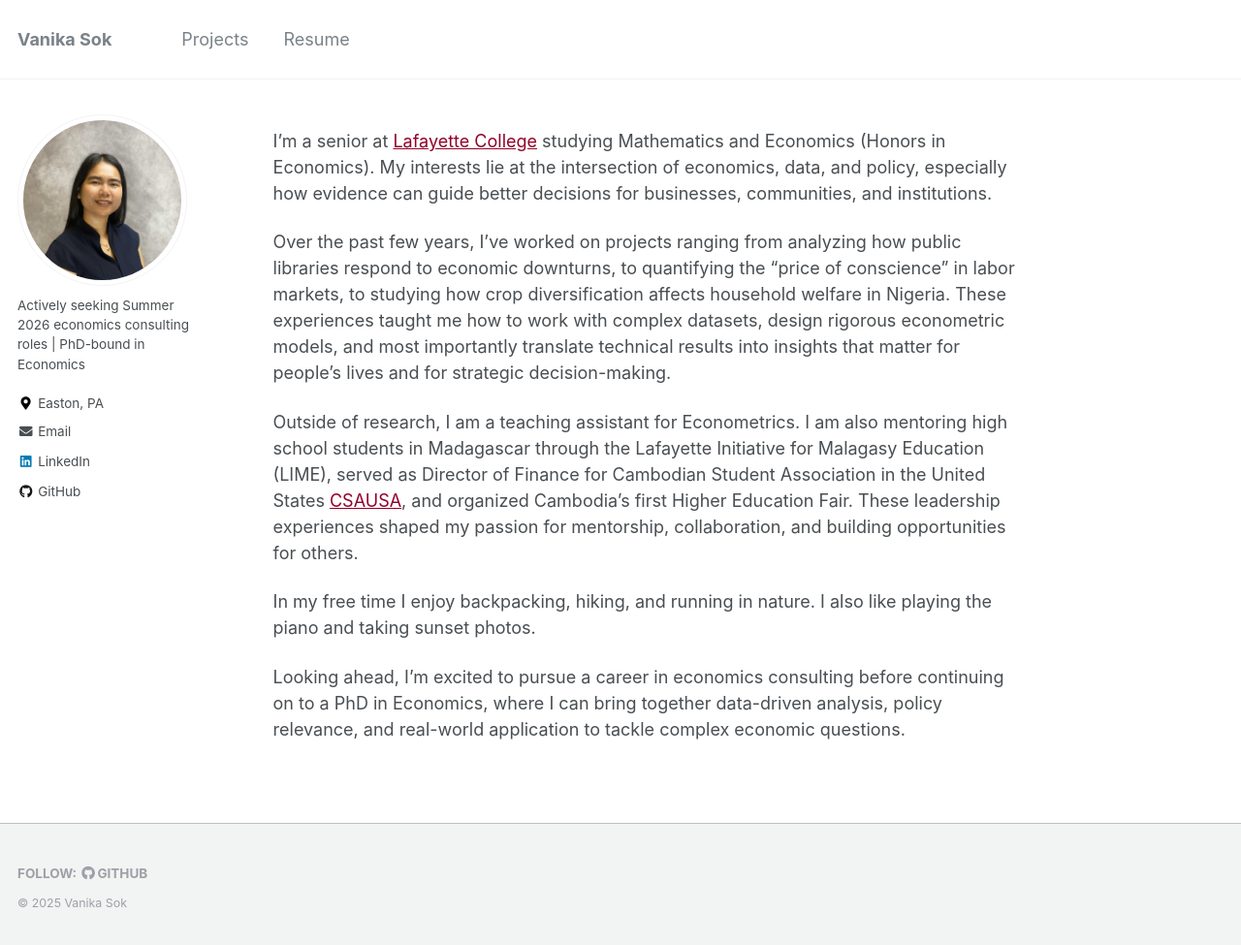
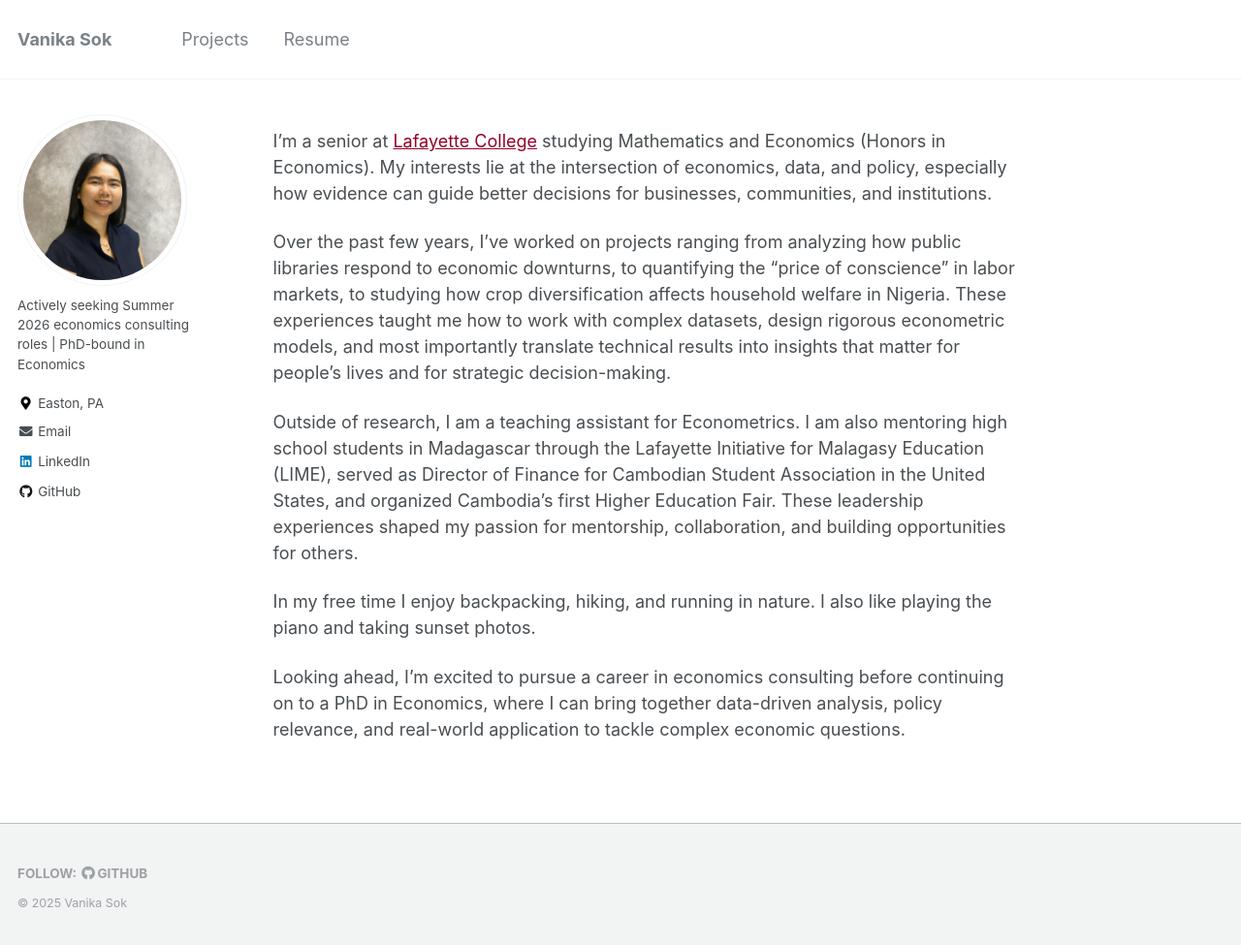
Before and after one commit to Vanika24/Vanika24.github.io, a Jekyll site: the page built from _pages/about.md, in a window 1280 px wide and 978 px high. Shown: the top 975 px of the window at 97% size. Built offline with Jekyll 4.4.1, drawn with Linux system fonts in a browser that asks for light colours.

Commit message:
Update about.md

```diff
--- a/_pages/about.md
+++ b/_pages/about.md
@@ -11,7 +11,7 @@ I’m a senior at [Lafayette College](https://www.lafayette.edu/) studying Mathe
 
 Over the past few years, I’ve worked on projects ranging from analyzing how public libraries respond to economic downturns, to quantifying the “price of conscience” in labor markets, to studying how crop diversification affects household welfare in Nigeria. These experiences taught me how to work with complex datasets, design rigorous econometric models, and most importantly translate technical results into insights that matter for people’s lives and for strategic decision-making.
 
-Outside of research, I am a teaching assistant for Econometrics. I am also mentoring high school students in Madagascar through the Lafayette Initiative for Malagasy Education (LIME), served as Director of Finance for Cambodian Student Association in the United States [CSAUSA](https://www.csainusa.com/), and organized Cambodia’s first Higher Education Fair. These leadership experiences shaped my passion for mentorship, collaboration, and building opportunities for others.
+Outside of research, I am a teaching assistant for Econometrics. I am also mentoring high school students in Madagascar through the Lafayette Initiative for Malagasy Education (LIME), served as Director of Finance for Cambodian Student Association in the United States, and organized Cambodia’s first Higher Education Fair. These leadership experiences shaped my passion for mentorship, collaboration, and building opportunities for others.
 
 In my free time I enjoy backpacking, hiking, and running in nature. I also like playing the piano and taking sunset photos.
 
```
